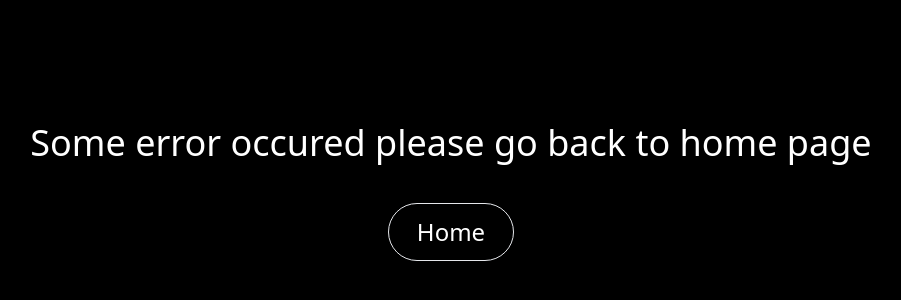
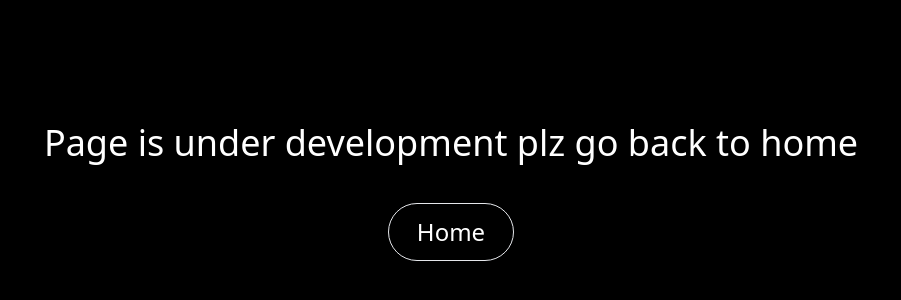
Before and after one commit to HiteshTripathi2005/Swiggy-clone, a React (Vite) app: page /making in a window 1280 px wide. Shown: the part 208-508 px from the top of the page, without its empty margins (189-1090 px from the left). Built offline with nearby package versions, Linux system fonts and the light colour scheme; a web font is replaced by a local one.

Commit message:
underdevlopment

```diff
--- a/src/App.jsx
+++ b/src/App.jsx
@@ -2,6 +2,7 @@ import { BrowserRouter as Router, Routes, Route } from "react-router-dom";
 import Home from "./pages/Home";
 import ErrorPage from "./pages/ErrorPage";
 import RestaurantPage from "./pages/RestaurantPage";
+import UnderDevelopment from "./pages/UnderDevelopment";
 
 const App = () => {
   return (
@@ -9,6 +10,7 @@ const App = () => {
       <Routes>
         <Route path="*" element={<ErrorPage />} />
         <Route path="/" element={<Home />} />
+        <Route path="/making" element={<UnderDevelopment />} />
         <Route path="/restaurant/:id" element={<RestaurantPage />} />
       </Routes>
     </Router>
--- a/src/components/Common/Navbar/Navbar.jsx
+++ b/src/components/Common/Navbar/Navbar.jsx
@@ -28,6 +28,7 @@ const Navbar = () => {
         {/* Links for Larger Screens */}
         <div className="flex items-center gap-10 max-[1000px]:hidden">
           {navItems.map((item, index) => (
+            <NavLink to={"/making"}>
               <div
                 key={index}
                 className="flex items-center gap-2 hover:text-orange-500 cursor-pointer transition-all duration-200"
@@ -35,18 +36,21 @@ const Navbar = () => {
                 {item.icon}
                 <p className="text-xl font-suse text-center">{item.label}</p>
               </div>
+            </NavLink>
           ))}
         </div>
 
         {/* Icons for Smaller Screens */}
         <div className="flex items-center gap-5 min-[1000px]:hidden">
           {navIcons.map((icon, index) => (
+            <NavLink to={"/making"}>
               <div
                 key={index}
                 className="flex items-center gap-2 hover:text-orange-500 cursor-pointer transition-all duration-200"
               >
                 {icon}
               </div>
+            </NavLink>
           ))}
         </div>
       </div>
--- /dev/null
+++ b/src/pages/UnderDevelopment.jsx
@@ -0,0 +1,20 @@
+import React from "react";
+import { NavLink } from "react-router-dom";
+
+const UnderDevelopment = () => {
+  return (
+    <div className="flex flex-col gap-10 items-center justify-center h-screen bg-black">
+      <h1 className="text-4xl text-white text-center">
+        Page is under development plz go back to home
+      </h1>
+      <NavLink
+        to={"/"}
+        className="text-white text-2xl border px-7 py-3 rounded-full hover:bg-white hover:text-black transition-all duration-500"
+      >
+        Home
+      </NavLink>
+    </div>
+  );
+};
+
+export default UnderDevelopment;
```
Lines whose indentation alone changed are shown as unchanged.
